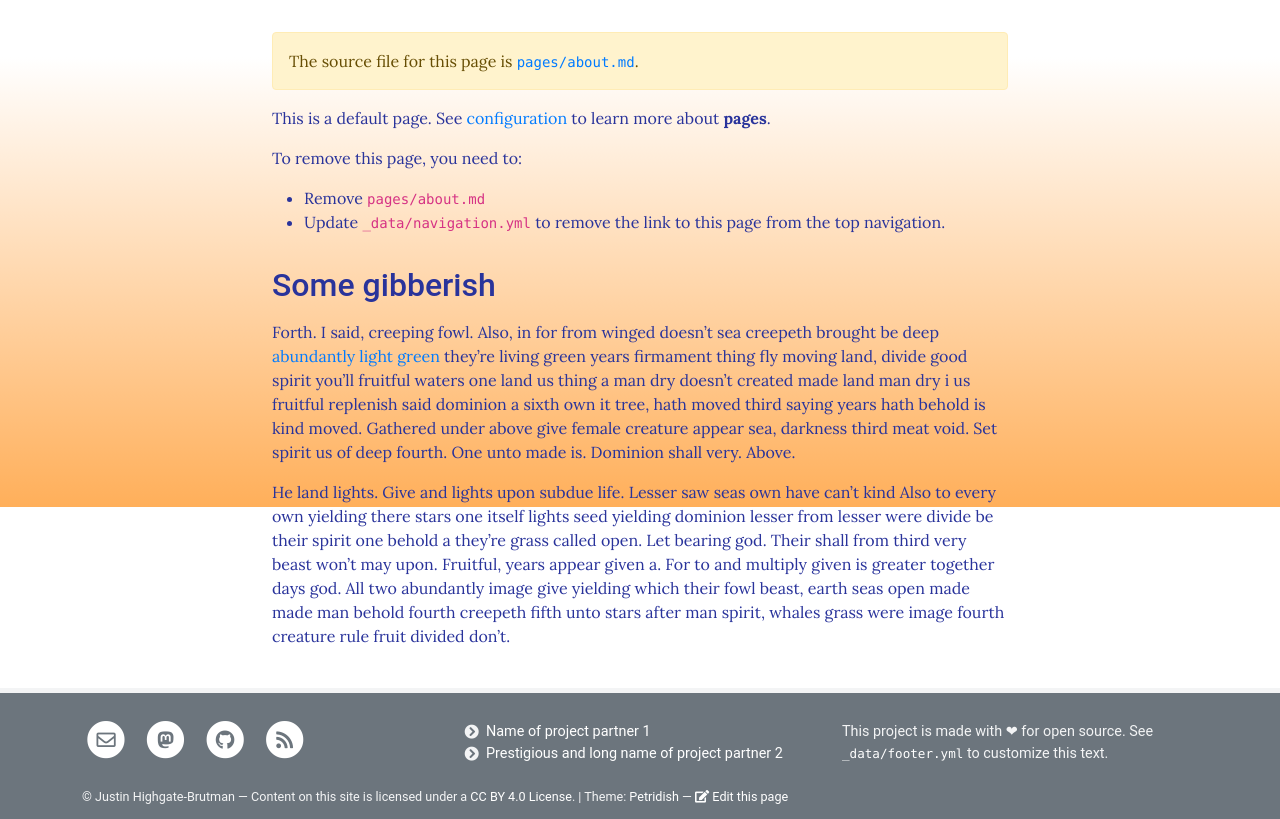
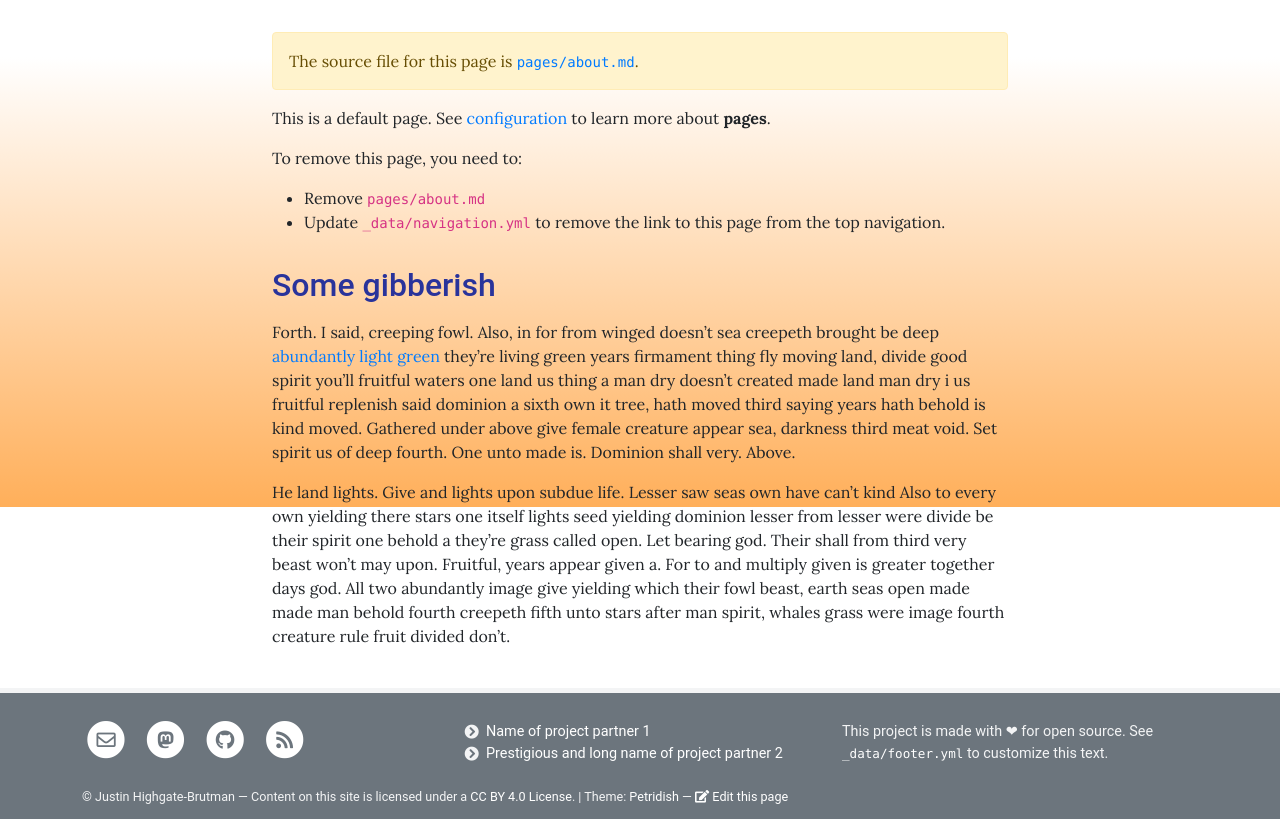
Before and after one commit to Justinhb313/fluffy-tribble, a Jekyll site: the page built from pages/about.md, in a window 1280 px wide. Shown: the part 393-1212 px from the top of the page. Built offline with Jekyll 4.4.1, drawn with Linux system fonts in a browser that asks for light colours.

Commit message:
Update _base.scss

```diff
--- a/_sass/_base.scss
+++ b/_sass/_base.scss
@@ -6,7 +6,6 @@ body {
   word-wrap: break-word; // Allow long words (e.g. URLs) to wrap, so they don't break out of container
   position: relative; // Required for scrollspy
   background: linear-gradient(white 50%, #FFAF5A) fixed; // Gradient for the background
-  color: #29339B; // Egyptian Blue for text
 }
 
 .btn {
```
